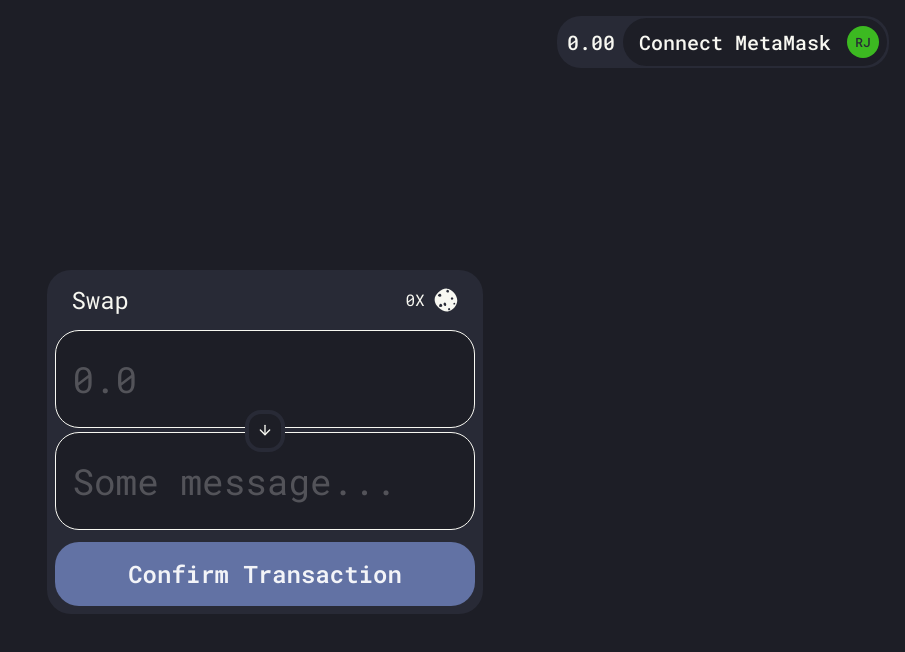
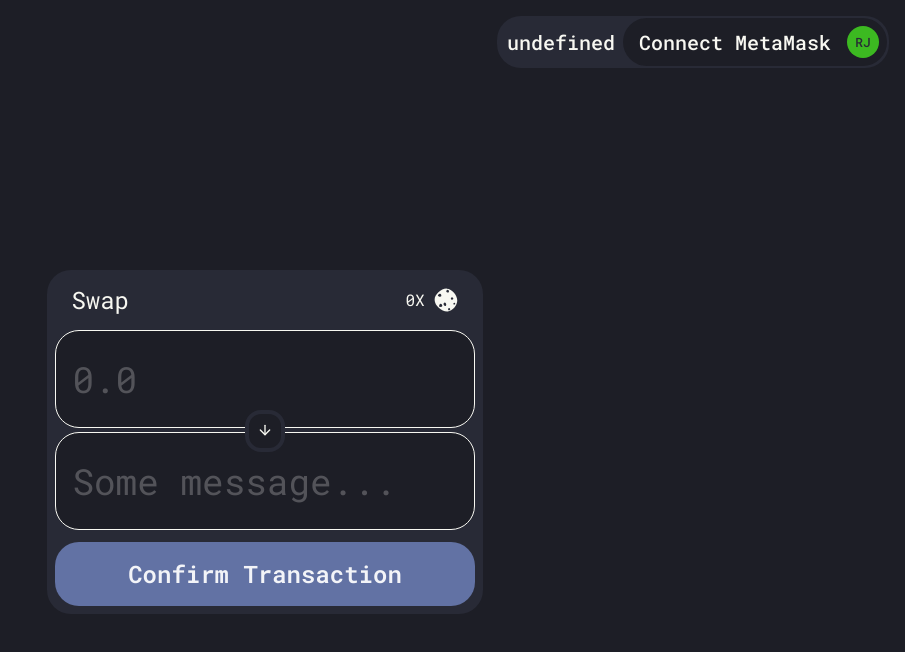
Before and after one commit to robertokbr/buymeacookie, a Next.js app in the folder frontend/: page / in a window 1280 px wide. Shown: the top 652 px of the page, without its empty margins (375-1280 px from the left). Built offline with nearby package versions, Linux system fonts and the light colour scheme; what web3 would draw is missing.

Commit message:
chore: change state name

```diff
--- a/frontend/src/components/molecules/circular-container.tsx
+++ b/frontend/src/components/molecules/circular-container.tsx
@@ -4,7 +4,7 @@ import { useTransaction } from "../../states/hooks/use-transaction";
 export function CircularContainer(props) {
   const {
     currentAccount,
-    userTokenAmount,
+    userBalance,
     handleConnectWallet
   } = useTransaction();
 
@@ -18,7 +18,7 @@ export function CircularContainer(props) {
       {...props}
     >
       <Text fontSize="xl" fontWeight="500" mx="2">
-        {String(userTokenAmount).padEnd(4, ".00")}
+        {String(userBalance).padEnd(4, ".00")}
       </Text>
       <Flex
         as="button"
```
